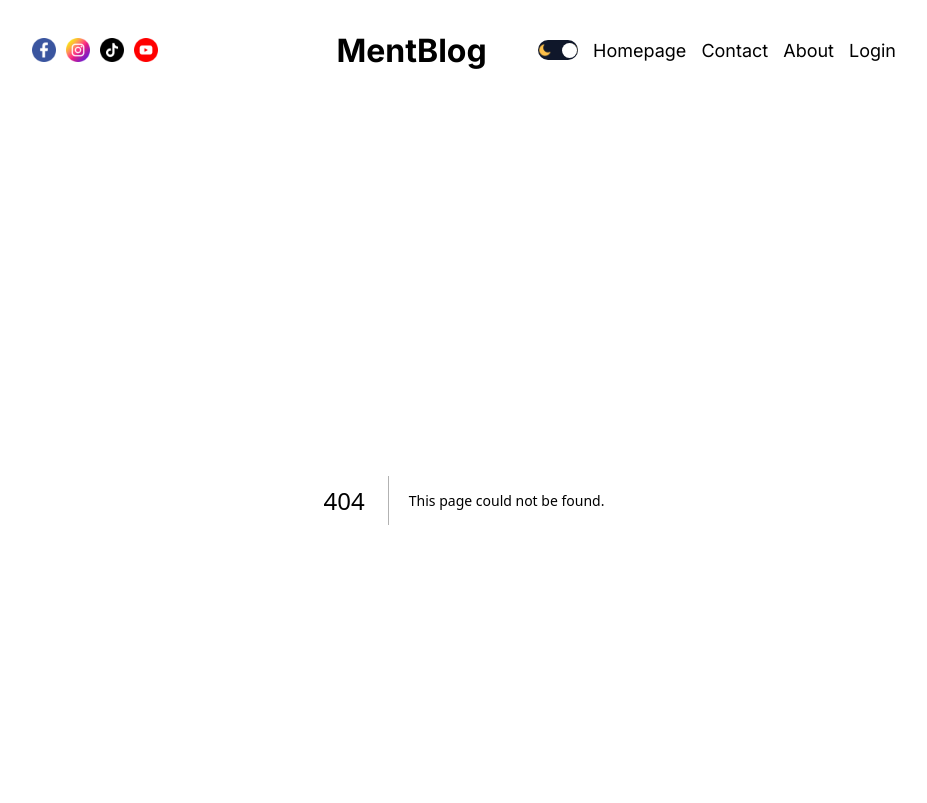
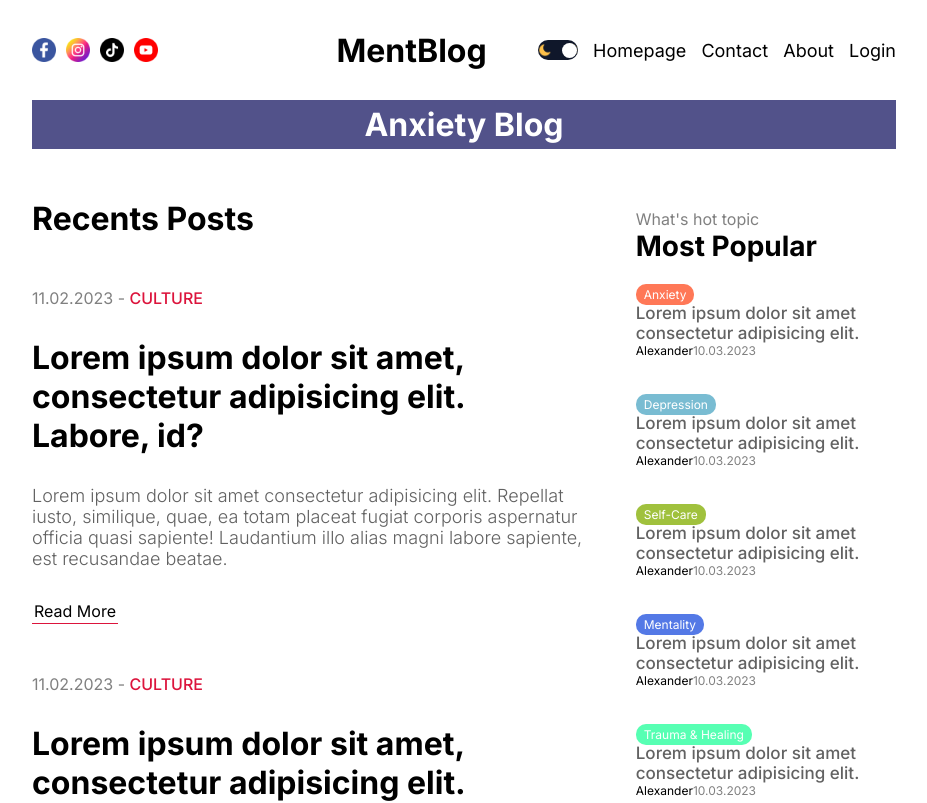
Before and after one commit to Hilll19/MentBlog, a Next.js app: page /blog in a window 1280 px wide. Before the commit this address had no page. Shown: the top 803 px of the page, without its empty margins (176-1103 px from the left). Built offline with nearby package versions, Linux system fonts and the light colour scheme.

Commit message:
Create link page section menu

```diff
--- /dev/null
+++ b/src/app/blog/blogPage.module.css
@@ -0,0 +1,10 @@
+.title{
+    background-color: rgb(82, 82, 138);
+    color: white;
+    padding: 5px 10px;
+    text-align: center;
+}
+.content{
+    display: flex;
+    gap: 50px;
+}
--- /dev/null
+++ b/src/app/blog/page.jsx
@@ -0,0 +1,18 @@
+import React from 'react'
+import styles from './blogPage.module.css'
+import CardList from '@/components/cardList/CardList'
+import Menu from '@/components/Menu/Menu'
+
+const BlogPage = () => {
+  return (
+    <div className={styles.container}>
+        <h1 className={styles.title}>Anxiety Blog</h1>
+        <div className={styles.content}>
+            <CardList/>
+            <Menu/>
+        </div>
+    </div>
+  )
+}
+
+export default BlogPage
--- a/src/app/page.jsx
+++ b/src/app/page.jsx
@@ -12,7 +12,7 @@
     <div className={styles.container}>
       <Featured />
       <CategoryList/>
-      <div className={styles.container}>
+      <div className={styles.content}>
         <CardList/>
         <Menu/>
       </div>
```
